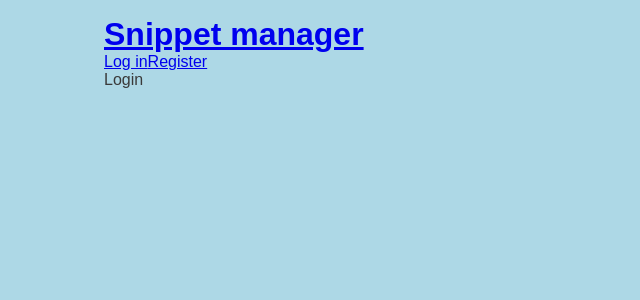
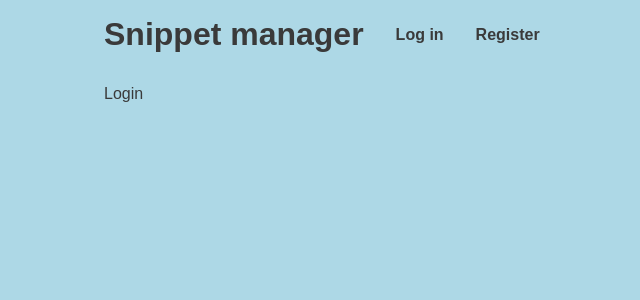
Before and after one commit to polnikovandrey/mern, a React (Create React App) app in the folder client/: page /login in a window 1280 px wide. Shown: the top 300 px of the page, without its empty margins (52-692 px from the left). Built offline with nearby package versions, Linux system fonts and the light colour scheme.

Commit message:
Snippet Manager Client + scss styling ..3

```diff
--- /dev/null
+++ b/client/src/components/home/Home.scss
@@ -0,0 +1,9 @@
+@import "../../style/mixins";
+
+.home {
+  .button-editor-toggle {
+    @include button();
+
+    background-color: var(--light-color);
+  }
+}
--- a/client/src/components/home/Home.tsx
+++ b/client/src/components/home/Home.tsx
@@ -2,6 +2,7 @@ import React, {useEffect, useState} from "react";
 import Axios from "axios";
 import Snippet from "./Snippet";
 import SnippetEditor from "./SnippetEditor";
+import "./Home.scss";
 
 function Home(): JSX.Element {
 	const [snippets, setSnippets] = useState([]);
@@ -34,7 +35,7 @@ function Home(): JSX.Element {
 
 	return (
 		<div className="home">
-			{!snippetEditorOpen && <button onClick={() => setSnippetEditorOpen(true)}>Add snippet</button>}
+			{!snippetEditorOpen && <button className="button-editor-toggle" onClick={() => setSnippetEditorOpen(true)}>Add snippet</button>}
 			{snippetEditorOpen && (
 				<SnippetEditor setSnippetEditorOpen={setSnippetEditorOpen} getSnippets={getSnippets} editSnippetData={editSnippetData}/>
 			)}
--- a/client/src/components/home/Snippet.scss
+++ b/client/src/components/home/Snippet.scss
@@ -1,5 +1,5 @@
-@import "./src/style/variables";
-@import "./src/style/mixins";
+@import "../../style/variables";
+@import "../../style/mixins";
 
 .snippet {
   margin: 1.5rem 0;
--- /dev/null
+++ b/client/src/components/misc/Navbar.scss
@@ -0,0 +1,13 @@
+@import "../../style/variables";
+
+.navbar {
+  margin-bottom: 2rem;
+  display: flex;
+  align-items: center;
+  color: var(--text-dark-color);
+
+  a {
+    margin-right: 2rem;
+    color: unset;
+  }
+}
--- a/client/src/components/misc/Navbar.tsx
+++ b/client/src/components/misc/Navbar.tsx
@@ -1,5 +1,6 @@
 import React from "react";
 import {Link} from "react-router-dom";
+import "./Navbar.scss";
 
 function Navbar(): JSX.Element {
 	return (
--- a/client/src/style/index.scss
+++ b/client/src/style/index.scss
@@ -1,4 +1,5 @@
 @import "./variables";
+@import "./mixins";
 
 * {   // reset
   margin: 0;
@@ -25,3 +26,9 @@ button {
   color: unset;
   cursor: pointer;
 }
+
+a {
+  color: unset;
+  text-decoration: unset;
+  @include link();
+}
--- a/client/src/style/mixins.scss
+++ b/client/src/style/mixins.scss
@@ -6,3 +6,12 @@
     box-shadow: var(--box-shadow);
   }
 }
+
+@mixin link() {
+  color: var(--text-link-color);
+  font-weight: bold;
+
+  &:hover {
+    text-decoration: underline;
+  }
+}
--- a/client/src/style/variables.scss
+++ b/client/src/style/variables.scss
@@ -1,7 +1,8 @@
 :root {
-  --primary-color: lightBlue;
+  --primary-color: lightblue;
   --text-dark-color: #3a3a3a;
   --text-light-color: #ffffff;
+  --text-link-color: #0a6d8d;
   --light-color: lightgray;
   --dark-color: darkgrey;
   --danger-color: red;
```
